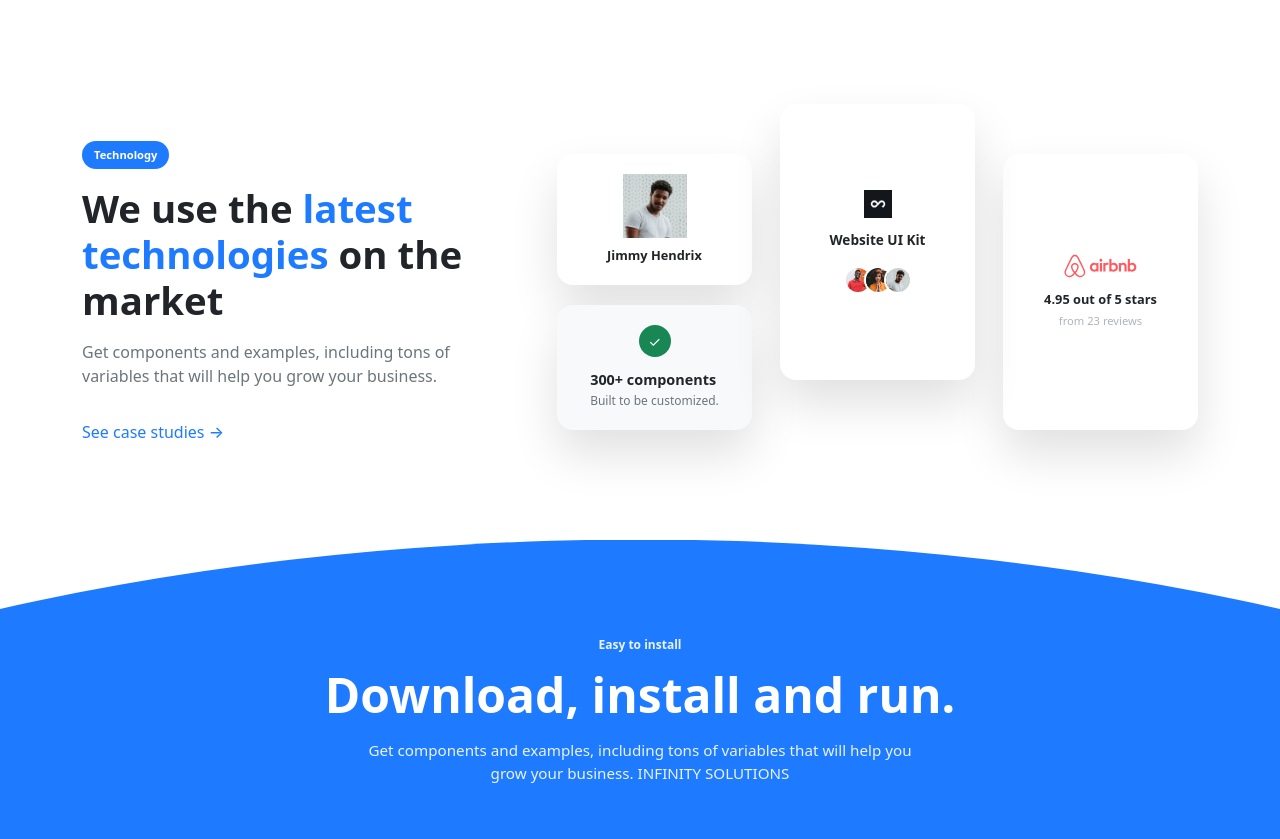
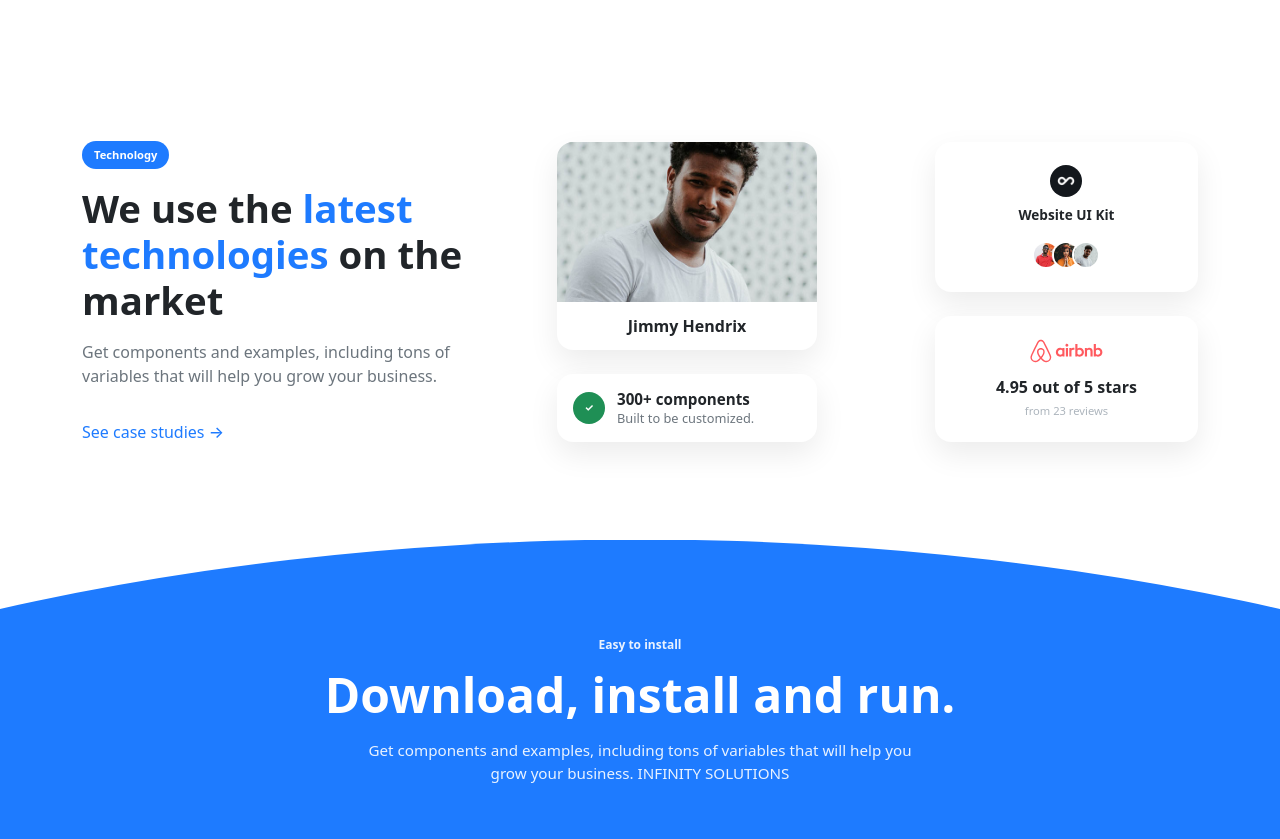
Before and after one commit to kevinsgzcode/landingpage, a website: page index.html in a window 1280 px wide. Shown: the part 1749-2588 px from the top of the page. Drawn offline with nearby package versions, Linux system fonts and the light colour scheme.

Commit message:
fix(technologies): fix technologies cards sections

```diff
--- a/scss/components/_technology.scss
+++ b/scss/components/_technology.scss
@@ -57,43 +57,80 @@
 }
 
 /* =========================
-   Cards layout (EDITORIAL)
-========================= */
-
-.technology-cards {
-  display: grid;
-  grid-template-columns: repeat(3, 1fr);
-  gap: 1.75rem;
-  align-items: stretch;
-}
-
-/* =========================
-   Left column Jimmy + 300
-========================= */
-
-.left-column {
-  display: flex;
-  flex-direction: column;
-  gap: 1.25rem;
-}
-
-/* =========================
-   Base card
+   Cards – BASE
 ========================= */
 
 .tech-card {
   background: #fff;
   border-radius: 1rem;
-  padding: 1.25rem;
-  box-shadow: 0 24px 48px rgba(0, 0, 0, 0.12);
-  font-size: 0.8rem;
-
-  width: 100%;
-  min-height: 120px;
-
+  padding: 1rem;
+  box-shadow: 0 12px 30px rgba(0, 0, 0, 0.08);
   display: flex;
   flex-direction: column;
   justify-content: center;
+  text-align: center;
+}
+
+/* =========================
+   Desktop layout
+========================= */
+
+@media (min-width: 992px) {
+  .technology-section .row {
+    align-items: center;
+  }
+  .technology-cards {
+    display: grid;
+    grid-template-columns: auto auto;
+    grid-template-rows: auto auto;
+    column-gap: 1.75rem;
+    row-gap: 1.5rem;
+  }
+
+  .left-column {
+    grid-column: 1;
+    grid-row: 1 / span 2;
+    display: flex;
+    flex-direction: column;
+    gap: 1.5rem;
+  }
+
+  .profile-card,
+  .components-card {
+    width: 260px;
+  }
+
+  .ui-kit-card {
+    grid-column: 2;
+    grid-row: 1;
+  }
+
+  .review-card {
+    grid-column: 2;
+    grid-row: 2;
+  }
+}
+
+/* =========================
+   Mobile layout (horizontal scroll)
+========================= */
+
+@media (max-width: 991px) {
+  .technology-cards {
+    display: flex;
+    gap: 1rem;
+    overflow-x: auto;
+    padding-bottom: 1rem;
+  }
+
+  .tech-column {
+    display: contents;
+  }
+
+  .tech-card {
+    min-width: 240px;
+    flex-shrink: 0;
+  }
 }
 
 /* =========================
@@ -101,77 +138,77 @@
 ========================= */
 
 .profile-card {
-  display: flex;
-  flex-direction: column;
-  align-items: center;
-  gap: 0.5rem;
-  text-align: center;
+  padding: 0;
 
   img {
-    width: 64px;
-    height: 64px;
+    width: 100%;
+    height: 160px;
     object-fit: cover;
+    border-radius: 1rem 1rem 0 0;
+    display: block;
   }
 
   .name {
+    padding: 0.75rem;
     font-weight: 600;
   }
 }
 
 /* =========================
-   Components card (same width)
+   Components card
 ========================= */
 
 .components-card {
-  display: flex;
+  flex-direction: row;
   align-items: center;
+  justify-content: flex-start;
   gap: 0.75rem;
-  background-color: #f8f9fa;
+  text-align: left;
 
   .check-icon {
     width: 32px;
     height: 32px;
     border-radius: 50%;
-    background-color: $success;
+    background: #1f8f55;
     color: #fff;
-    font-size: 0.9rem;
     display: flex;
     align-items: center;
     justify-content: center;
+    font-weight: 700;
     flex-shrink: 0;
   }
 
   .components-text {
+    display: flex;
+    flex-direction: column;
+    line-height: 1.3;
+
     strong {
-      display: block;
-      font-size: 0.9rem;
-      font-weight: 600;
+      font-size: 0.95rem;
     }
 
     span {
-      font-size: 0.75rem;
+      font-size: 0.8rem;
       color: $gray-600;
     }
   }
 }
 
 /* =========================
-   UI Kit card (center)
+   UI Kit card
 ========================= */
 
 .ui-kit-card {
-  display: flex;
-  flex-direction: column;
   align-items: center;
   justify-content: center;
+  text-align: center;
   gap: 0.5rem;
-  text-align: center;
-  min-height: 120px;
-  transform: translateY(-50px);
 
   .ui-kit-logo {
-    height: 28px;
-    margin-bottom: 0.25rem;
+    width: 32px;
+    height: 32px;
+    border-radius: 50%;
+    object-fit: cover;
   }
 
   .ui-kit-title {
@@ -199,11 +236,10 @@
 }
 
 /* =========================
-   Review card (right)
+   Review card
 ========================= */
 
 .review-card {
-  text-align: center;
   gap: 0.25rem;
 
   .rating {
@@ -217,21 +253,3 @@
     font-size: 0.7rem;
   }
 }
-
-/* =========================
-   Mobile fallback
-========================= */
-
-@media (max-width: 991px) {
-  .technology-cards {
-    grid-template-columns: 1fr;
-  }
-
-  .left-column {
-    align-items: center;
-  }
-
-  .tech-card {
-    width: 100%;
-  }
-}
```
Also changed, not shown: css/main.css, scss/main.css, 1 other file.
